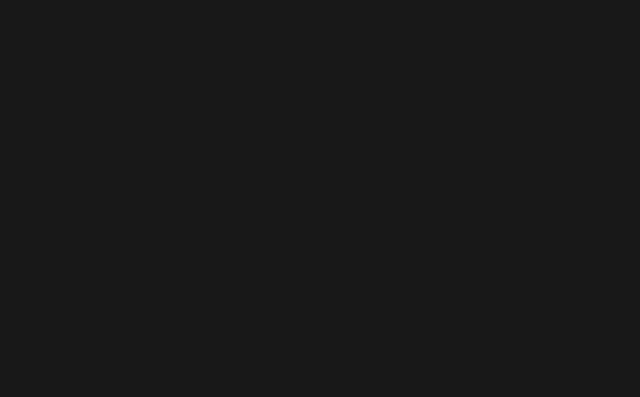
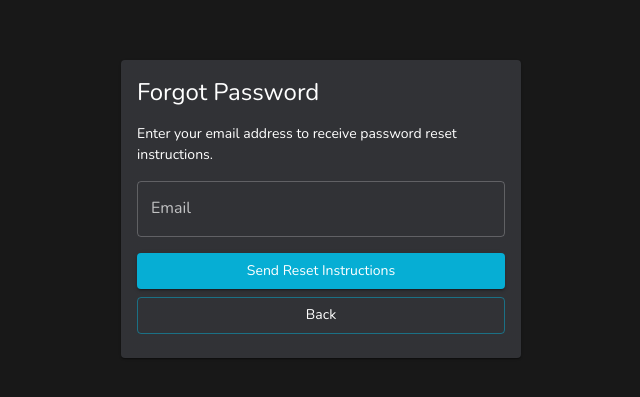
Before and after one commit to Michela-M/CCISO, a React (Create React App) app: page /forgot-password in a window 1280 px wide. Before the commit this address had no page. Shown: the part 191-588 px from the top of the page, without its empty margins (319-959 px from the left). Built offline with nearby package versions, Linux system fonts and the light colour scheme.

Commit message:
Add Forgot Password functionality with email validation and reset instructions

```diff
--- a/src/App.js
+++ b/src/App.js
@@ -7,6 +7,7 @@
 import LoadingScreen from "./views/LoadingScreen";
 import Login from "./views/Login";
 import Signup from "./views/Signup";
+import ForgotPassword from "./views/ForgotPassword";
 
 function App() {
     return (
@@ -21,6 +22,7 @@
                 <Route path="/loading" element={<LoadingScreen />} />
                 <Route path="/login" element={<Login />} />
                 <Route path="/signup" element={<Signup />} />
+                <Route path="/forgot-password" element={<ForgotPassword />} />
             </Routes>
         </Router>
     );
--- /dev/null
+++ b/src/views/ForgotPassword.jsx
@@ -0,0 +1,140 @@
+import React from "react";
+import {
+    Box,
+    Typography,
+    Card,
+    CardContent,
+    TextField,
+    Button,
+    Alert,
+    Snackbar,
+} from "@mui/material";
+import { useFormik } from "formik";
+import * as Yup from "yup";
+import { sendPasswordResetEmail } from "firebase/auth";
+import { auth } from "../firebase";
+
+const validationSchema = Yup.object({
+    email: Yup.string().email("Invalid email format").required("Required"),
+});
+
+const ForgotPassword = () => {
+    const [error, setError] = React.useState("");
+    const [snackbarOpen, setSnackbarOpen] = React.useState(false);
+    const [snackbarMessage, setSnackbarMessage] = React.useState("");
+    const [snackbarSeverity, setSnackbarSeverity] = React.useState("info");
+
+    const formik = useFormik({
+        initialValues: {
+            email: "",
+        },
+        validationSchema: validationSchema,
+        onSubmit: async (values) => {
+            setError("");
+            try {
+                await sendPasswordResetEmail(auth, values.email);
+                setSnackbarMessage(
+                    "Password reset email sent! Please check your inbox.",
+                );
+                setSnackbarSeverity("success");
+                setSnackbarOpen(true);
+            } catch (err) {
+                switch (err.code) {
+                    case "auth/user-not-found":
+                        setSnackbarMessage("No account found with this email.");
+                        setSnackbarSeverity("error");
+                        setSnackbarOpen(true);
+                        break;
+                    default:
+                        setError(
+                            "Failed to send password reset email. Please try again.",
+                        );
+                }
+            }
+        },
+    });
+
+    return (
+        <>
+            <Box
+                sx={{
+                    display: "flex",
+                    flexDirection: "column",
+                    justifyContent: "center",
+                    alignItems: "center",
+                    minHeight: "100vh",
+                    width: "100%",
+                }}
+            >
+                <Card sx={{ width: { xs: "90%", sm: "400px" }, mx: "auto" }}>
+                    <CardContent
+                        sx={{
+                            display: "flex",
+                            flexDirection: "column",
+                            gap: 2,
+                        }}
+                    >
+                        <Typography variant="h5">Forgot Password</Typography>
+                        <Typography variant="body2">
+                            Enter your email address to receive password reset
+                            instructions.
+                        </Typography>
+                        <TextField
+                            label="Email"
+                            variant="outlined"
+                            fullWidth
+                            value={formik.values.email}
+                            onChange={formik.handleChange}
+                            name="email"
+                            error={
+                                formik.touched.email &&
+                                Boolean(formik.errors.email)
+                            }
+                            helperText={
+                                formik.touched.email && formik.errors.email
+                            }
+                        />
+                        {error && (
+                            <Typography color="error" variant="body2">
+                                {error}
+                            </Typography>
+                        )}
+                        <Box
+                            sx={{
+                                display: "flex",
+                                flexDirection: "column",
+                                gap: 1,
+                            }}
+                        >
+                            <Button
+                                variant="contained"
+                                fullWidth
+                                onClick={formik.handleSubmit}
+                            >
+                                Send Reset Instructions
+                            </Button>
+                            <Button variant="outlined" fullWidth href="/login">
+                                Back
+                            </Button>
+                        </Box>
+                    </CardContent>
+                </Card>
+            </Box>
+            <Snackbar
+                open={snackbarOpen}
+                autoHideDuration={3000}
+                onClose={() => setSnackbarOpen(false)}
+            >
+                <Alert
+                    severity={snackbarSeverity}
+                    variant="filled"
+                    onClose={() => setSnackbarOpen(false)}
+                >
+                    {snackbarMessage}
+                </Alert>
+            </Snackbar>
+        </>
+    );
+};
+
+export default ForgotPassword;
--- a/src/views/Login.jsx
+++ b/src/views/Login.jsx
@@ -13,6 +13,7 @@
     InputAdornment,
     IconButton,
 } from "@mui/material";
+import { Link as RouterLink } from "react-router-dom";
 import GoogleIcon from "@mui/icons-material/Google";
 import { auth, googleProvider } from "../firebase";
 import { signInWithEmailAndPassword, signInWithPopup } from "firebase/auth";
@@ -163,7 +164,13 @@
                         <Box
                             sx={{ display: "flex", justifyContent: "flex-end" }}
                         >
-                            <Link>Forgot password?</Link>
+                            <Link
+                                component={RouterLink}
+                                to="/forgot-password"
+                                underline="hover"
+                            >
+                                Forgot password?
+                            </Link>
                         </Box>
                     </Stack>
 
```
